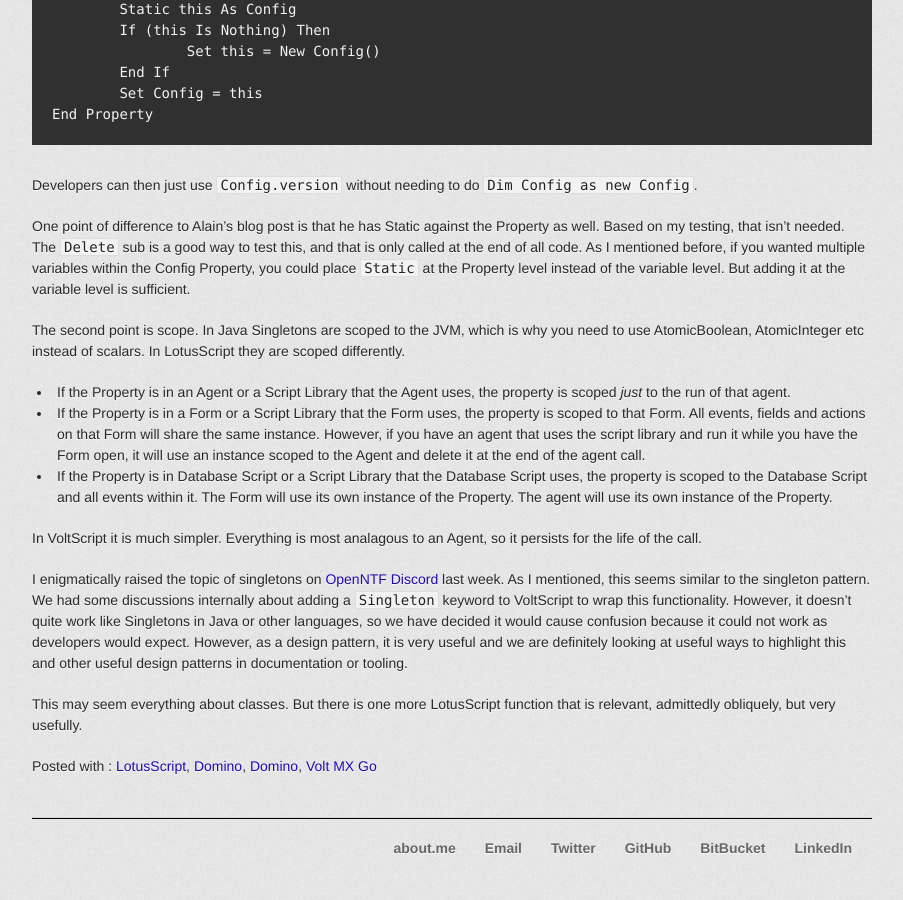
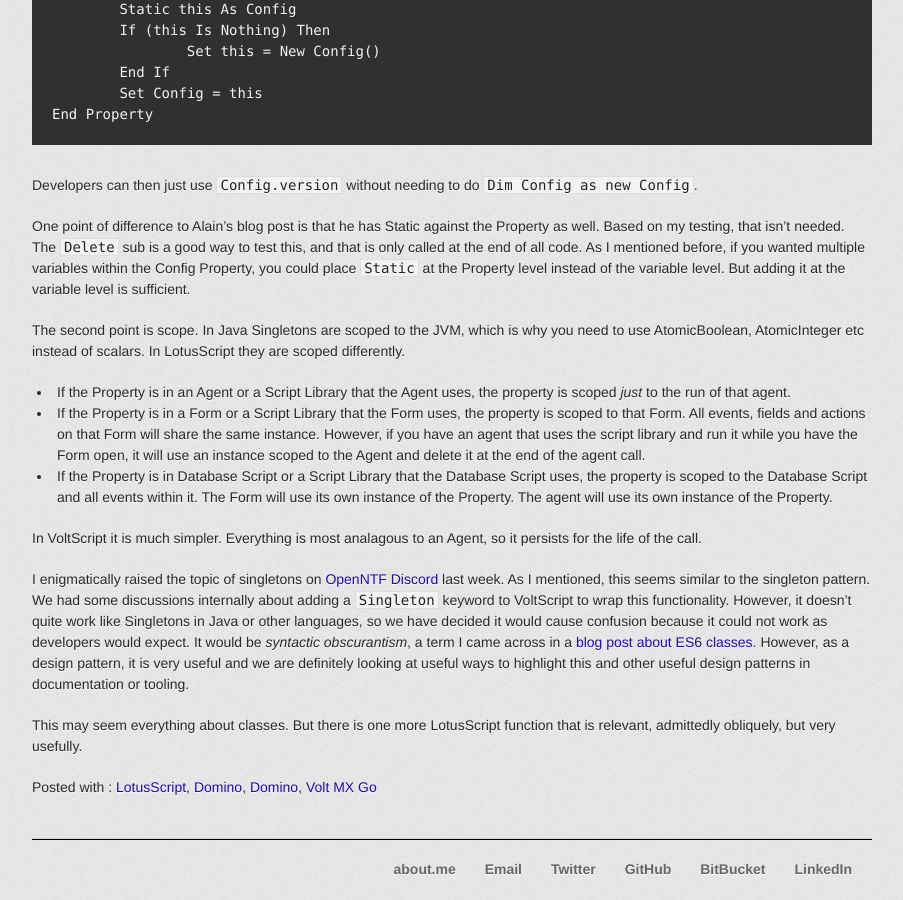
Before and after one commit to paulswithers/paulswithers.github.io, a Jekyll site: the page built from _posts/2022-08-02-ls-classes-3.md, in a window 1280 px wide and 900 px high, scrolled down 2128 px. Shown: the whole window, without its empty margins (188-1091 px from the left). Built offline with Jekyll 4.4.1, drawn with Linux system fonts in a browser that asks for light colours; some web fonts are replaced; comment, search, counter and statistics services are not loaded; before the commit the page ends 3007 px from its top, so only the background shows below that.

Commit message:
Update to blog post

```diff
--- a/_posts/2022-08-02-ls-classes-3.md
+++ b/_posts/2022-08-02-ls-classes-3.md
@@ -84,6 +84,6 @@ The second point is scope. In Java Singletons are scoped to the JVM, which is wh
 
 In VoltScript it is much simpler. Everything is most analagous to an Agent, so it persists for the life of the call.
 
-I enigmatically raised the topic of singletons on [OpenNTF Discord](https://discord.gg/jmRHpDRnH4) last week. As I mentioned, this seems similar to the singleton pattern. We had some discussions internally about adding a `Singleton` keyword to VoltScript to wrap this functionality. However, it doesn't quite work like Singletons in Java or other languages, so we have decided it would cause confusion because it could not work as developers would expect. However, as a design pattern, it is very useful and we are definitely looking at useful ways to highlight this and other useful design patterns in documentation or tooling.
+I enigmatically raised the topic of singletons on [OpenNTF Discord](https://discord.gg/jmRHpDRnH4) last week. As I mentioned, this seems similar to the singleton pattern. We had some discussions internally about adding a `Singleton` keyword to VoltScript to wrap this functionality. However, it doesn't quite work like Singletons in Java or other languages, so we have decided it would cause confusion because it could not work as developers would expect. It would be _syntactic obscurantism_, a term I came across in a [blog post about ES6 classes](https://www.toptal.com/javascript/es6-class-chaos-keeps-js-developer-up). However, as a design pattern, it is very useful and we are definitely looking at useful ways to highlight this and other useful design patterns in documentation or tooling.
 
 This may seem everything about classes. But there is one more LotusScript function that is relevant, admittedly obliquely, but very usefully.
```
